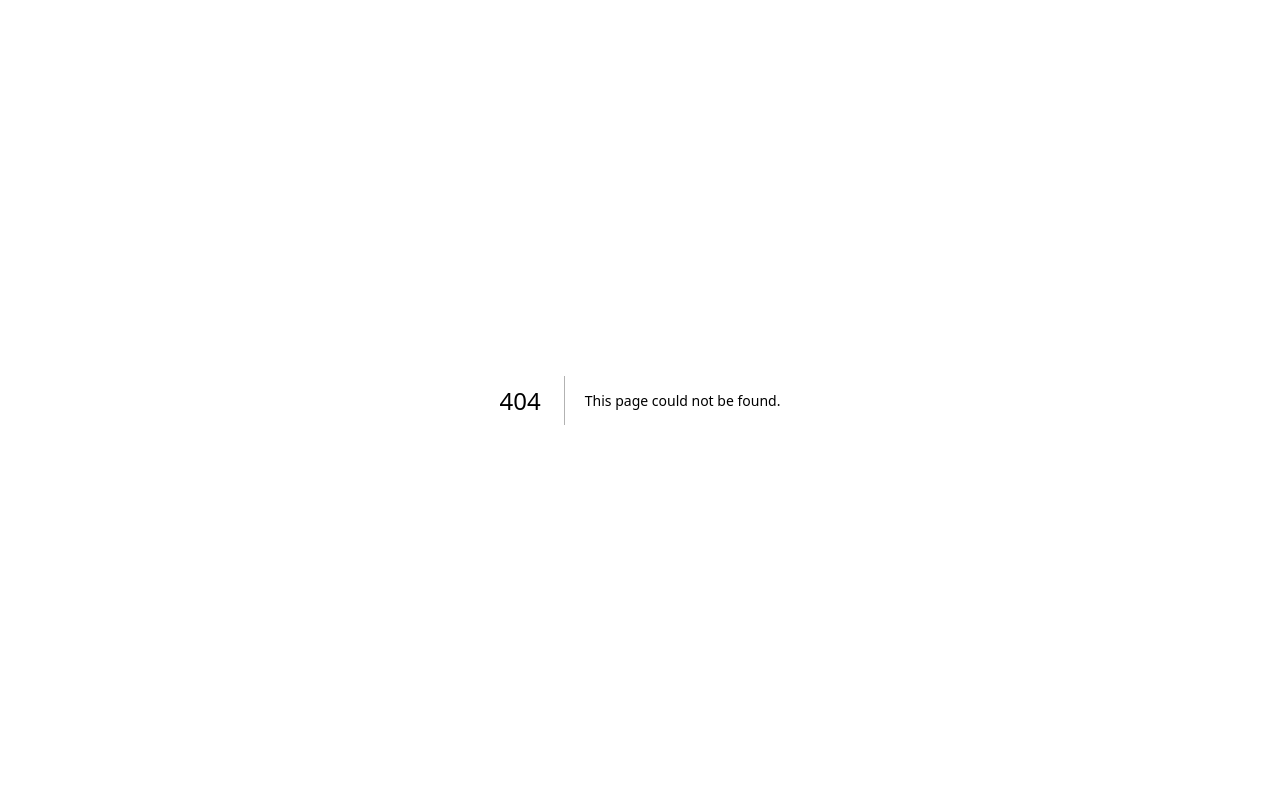
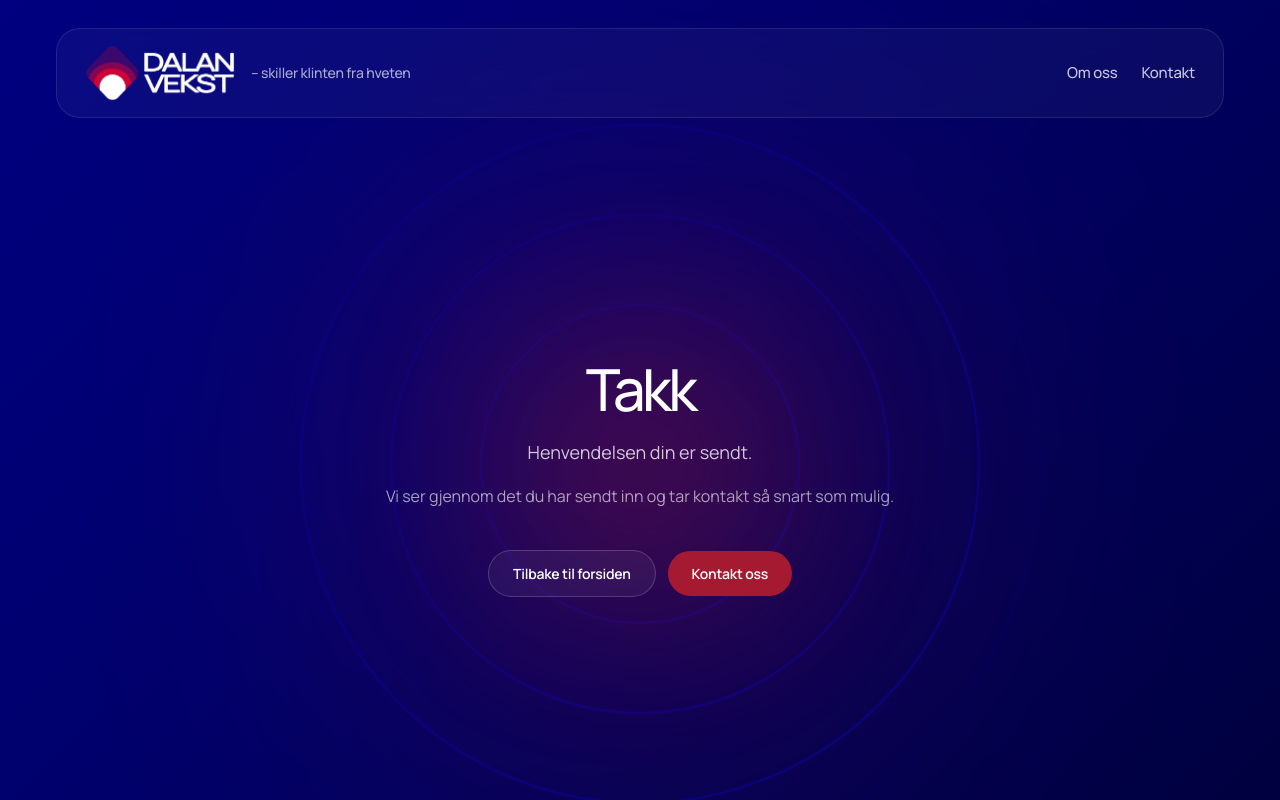
Before and after one commit to autovalg/dalanvekst, a Next.js app: page /takk in a window 1280 px wide. Before the commit this address had no page. Built offline with nearby package versions, Linux system fonts and the light colour scheme.

Commit message:
skjema redirect takk

```diff
--- /dev/null
+++ b/app/takk/page.tsx
@@ -0,0 +1,131 @@
+import Image from "next/image";
+
+export default function TakkPage() {
+  return (
+    <main className="relative min-h-screen overflow-hidden bg-[#000080] text-white">
+      {/* BACKGROUND BASE */}
+      <div className="pointer-events-none absolute inset-0 z-0 bg-[linear-gradient(135deg,#000080_0%,#00006e_38%,#000055_72%,#00003f_100%)]" />
+
+      {/* STATIC RINGS */}
+      <div className="pointer-events-none absolute inset-0 z-[1] overflow-hidden">
+        <div className="absolute left-1/2 top-[58%] h-[1200px] w-[1200px] -translate-x-1/2 -translate-y-1/2">
+          <div className="absolute left-1/2 top-1/2 h-[320px] w-[320px] -translate-x-1/2 -translate-y-1/2 rounded-full border-2 border-[#000080]" />
+          <div className="absolute left-1/2 top-1/2 h-[500px] w-[500px] -translate-x-1/2 -translate-y-1/2 rounded-full border-2 border-[#000080]" />
+          <div className="absolute left-1/2 top-1/2 h-[680px] w-[680px] -translate-x-1/2 -translate-y-1/2 rounded-full border-2 border-[#000080]" />
+
+          <div
+            className="absolute left-1/2 top-1/2 h-[320px] w-[320px] rounded-full border-2 border-[#000080]"
+            style={{ transform: "translate(-50%, -50%)" }}
+          />
+          <div
+            className="absolute left-1/2 top-1/2 h-[500px] w-[500px] rounded-full border-2 border-[#000080]"
+            style={{ transform: "translate(-50%, -50%)" }}
+          />
+          <div
+            className="absolute left-1/2 top-1/2 h-[680px] w-[680px] rounded-full border-2 border-[#000080]"
+            style={{ transform: "translate(-50%, -50%)" }}
+          />
+        </div>
+      </div>
+
+      <div
+        className="absolute left-1/2 top-[58%] h-[320px] w-[320px] rounded-full border-2 border-[#000080]"
+        style={{
+          transform: "translate(-50%, -50%)",
+          animation: "ringBreathInner 3s linear infinite",
+        }}
+      />
+      <div
+        className="absolute left-1/2 top-[58%] h-[500px] w-[500px] rounded-full border-2 border-[#000080]"
+        style={{
+          transform: "translate(-50%, -50%)",
+          animation: "ringBreathMiddle 3s linear infinite",
+        }}
+      />
+      <div
+        className="absolute left-1/2 top-[58%] h-[680px] w-[680px] rounded-full border-2 border-[#000080]"
+        style={{
+          transform: "translate(-50%, -50%)",
+          animation: "ringBreathOuter 3s linear infinite",
+        }}
+      />
+
+      {/* GLOW */}
+      <div className="pointer-events-none absolute inset-0 z-[2]">
+        <div className="absolute left-1/2 top-[58%] h-[430px] w-[430px] -translate-x-1/2 -translate-y-1/2 rounded-full bg-[#A61A31]/40 blur-[145px]" />
+        <div className="absolute left-1/2 top-[58%] h-[250px] w-[250px] -translate-x-1/2 -translate-y-1/2 rounded-full bg-[#A61A31]/28 blur-[90px]" />
+      </div>
+
+      {/* HEADER */}
+      <div className="relative z-[30] mx-auto max-w-[1440px] px-5 pt-5 sm:px-8 md:px-10 md:pt-7 lg:px-14">
+        <header className="rounded-[24px] border border-white/10 bg-white/[0.04] backdrop-blur-xl">
+          <div className="flex items-center justify-between px-4 py-4 sm:px-6 md:px-7">
+            <a href="/" className="flex items-center gap-4">
+              <Image
+                src="/dalan-vekst-logov2.png"
+                alt="Dalan Vekst"
+                width={150}
+                height={40}
+                priority
+                className="object-contain"
+              />
+
+              <span className="text-[14px] font-medium leading-none tracking-[-0.015em] text-white/65">
+                – skiller klinten fra hveten
+              </span>
+            </a>
+
+            <div className="flex items-center gap-6">
+              <a
+                href="/om-oss"
+                className="hidden text-[15px] font-medium tracking-[-0.015em] text-white/78 transition hover:text-white md:block"
+              >
+                Om oss
+              </a>
+
+              <a
+                href="/kontakt"
+                className="hidden text-[15px] font-medium tracking-[-0.015em] text-white/78 transition hover:text-white md:block"
+              >
+                Kontakt
+              </a>
+            </div>
+          </div>
+        </header>
+      </div>
+
+      {/* CONTENT */}
+      <div className="absolute inset-0 z-[10]">
+        <div className="absolute left-[50%] top-[60%] max-w-[680px] -translate-x-1/2 -translate-y-1/2 px-6 text-center">
+          <h1 className="mb-6 text-[48px] font-medium leading-[0.9] tracking-[-0.06em] text-white md:text-[58px]">
+            Takk
+          </h1>
+
+          <p className="mb-4 text-[16px] text-white/78 md:text-[18px]">
+            Henvendelsen din er sendt.
+          </p>
+
+          <p className="mb-10 text-[15px] leading-[1.75] text-white/62 md:text-[16px]">
+            Vi ser gjennom det du har sendt inn og tar kontakt så snart som mulig.
+          </p>
+
+          <div className="flex flex-col items-center justify-center gap-3 sm:flex-row">
+            <a
+              href="/"
+              className="inline-flex items-center rounded-full border border-white/18 bg-white/[0.05] px-6 py-3 text-[14px] font-semibold tracking-[-0.015em] text-white transition hover:bg-white/[0.09]"
+            >
+              Tilbake til forsiden
+            </a>
+
+            <a
+              href="/kontakt"
+              className="inline-flex items-center rounded-full bg-[#A61A31] px-6 py-3 text-[14px] font-semibold tracking-[-0.015em] text-white transition hover:scale-[1.02] hover:bg-[#8f172a]"
+            >
+              Kontakt oss
+            </a>
+          </div>
+        </div>
+      </div>
+    </main>
+  );
+}
```
